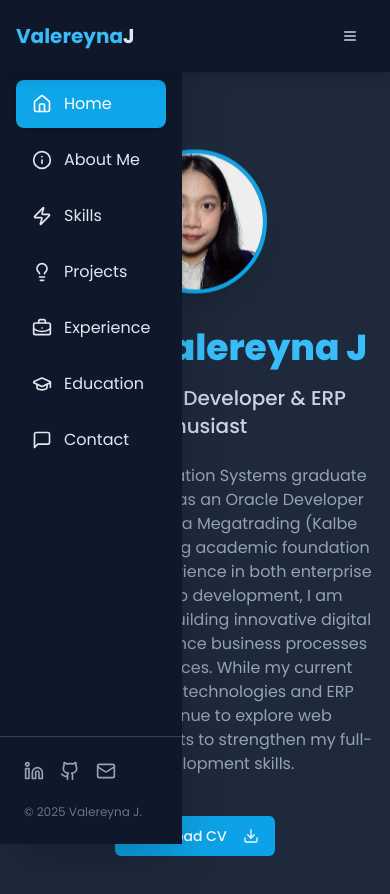
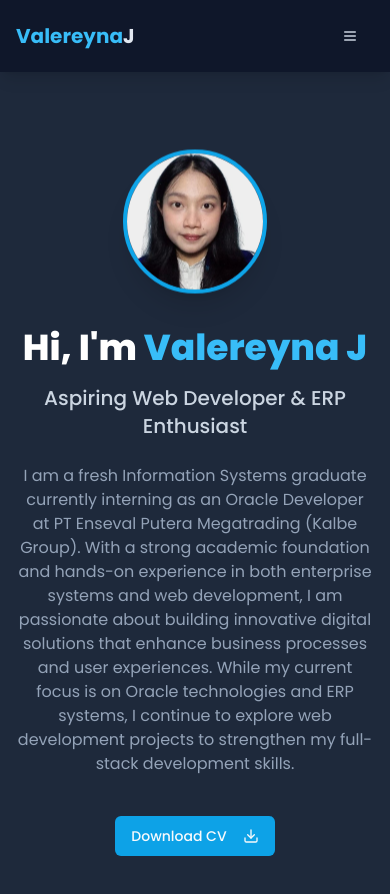
Before and after one commit to valereyna/portfolio, a React (Vite) app: page / in a window 390 px wide. Shown: the top 894 px of the page. Built offline with nearby package versions, Linux system fonts and the light colour scheme.

Commit message:
Update Sidebar.tsx

```diff
--- a/src/components/Sidebar.tsx
+++ b/src/components/Sidebar.tsx
@@ -92,12 +92,20 @@ const Sidebar: React.FC<SidebarProps> = ({ portfolioData, currentPage, setCurren
         </Button>
       </div>
 
+
+
       <motion.aside
-        initial="hidden"
-        animate="visible"
+        initial={false} // biar gak langsung animasi ke "visible"
+        animate={isMobile ? (isMobileMenuOpen ? "visible" : "hidden") : "visible"}
         variants={sidebarVariants}
-        className={`fixed top-0 left-0 h-full z-40 transition-all duration-300 ease-in-out md:translate-x-0 md:w-72 bg-slate-900 text-slate-200 flex flex-col shadow-2xl
-          ${isMobileMenuOpen ? 'translate-x-0 w-full pt-16' : '-translate-x-full pt-16 md:pt-0 md:translate-x-0'}`}
+        className={`fixed top-0 left-0 h-full z-40 transition-all duration-300 ease-in-out
+          md:translate-x-0 md:w-72 bg-slate-900 text-slate-200 flex flex-col shadow-2xl
+          ${isMobile
+            ? (isMobileMenuOpen
+                ? 'translate-x-0 w-full pt-16 pointer-events-auto'
+                : '-translate-x-full pt-16 pointer-events-none')
+            : ''
+          }`}
       >
         <div className="flex-shrink-0 p-6 text-center border-b border-slate-700 hidden md:block">
           <img
```
